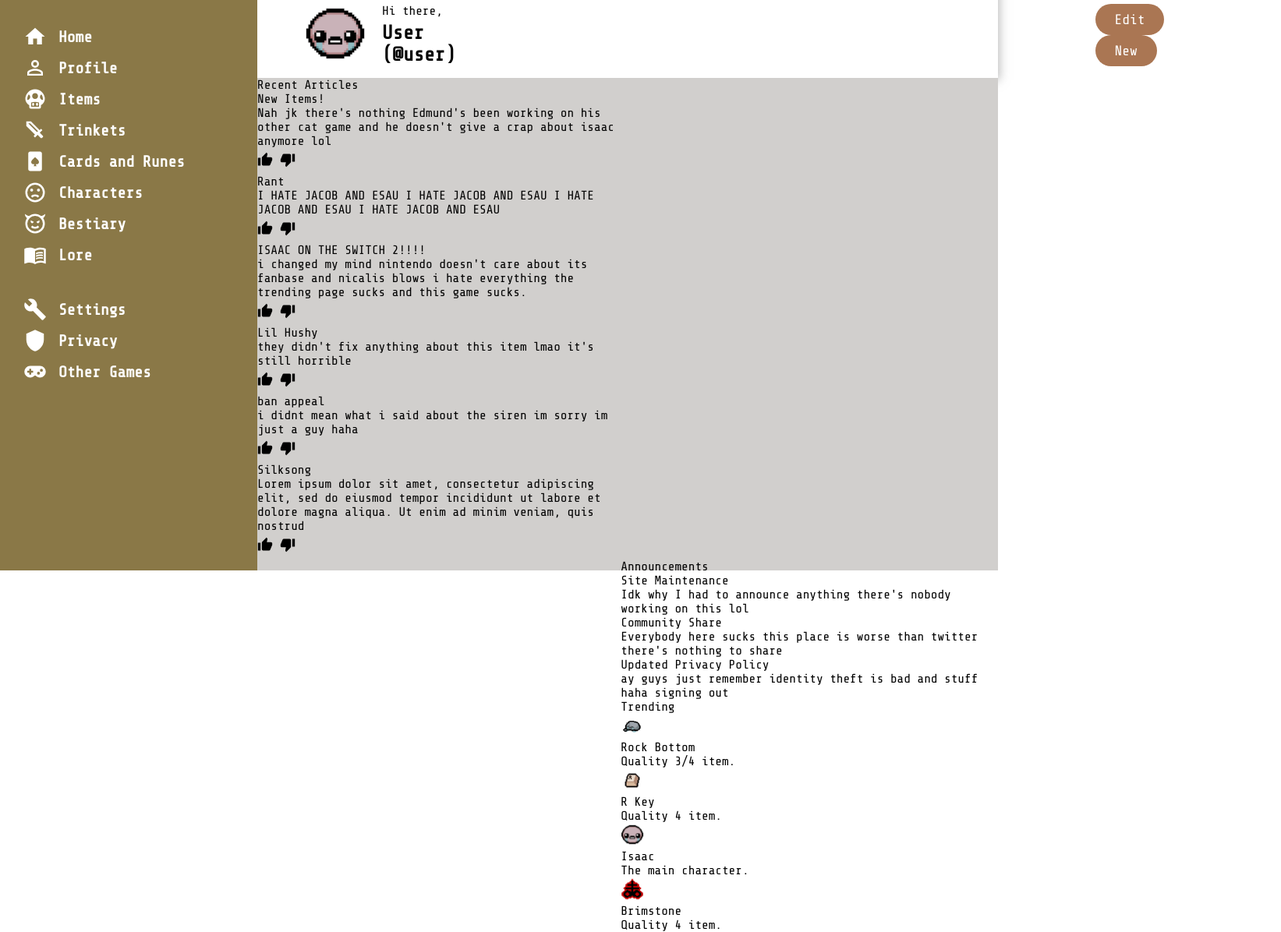
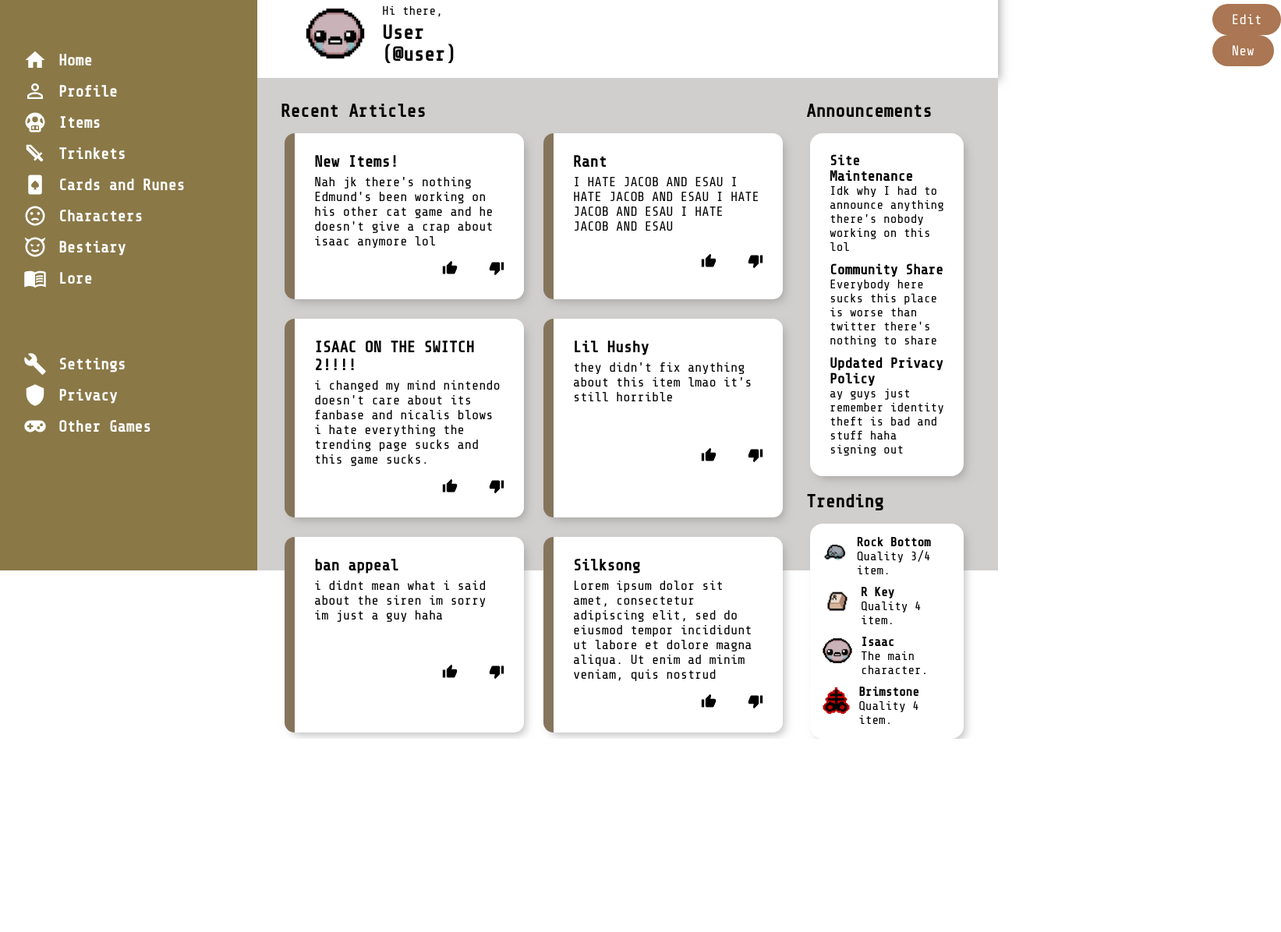
Before and after one commit to Omar05112/odin-admin-dashboard, a plain HTML site: page index.html in a window 1280 px wide. Shown: the part 68-1264 px from the top of the page at 78% size, 1643 px wide, since content can reach past the window. After the commit the page ends 1016 px from the top, so only its background shows below. Drawn offline with Linux system fonts and the light colour scheme.

Commit message:
Finish project, problem from last commit is fixed

```diff
--- a/index.html
+++ b/index.html
@@ -130,79 +130,17 @@
       </div>
       <div class="content">
         <div class="articles">
-          <div class="recentarticles">Recent Articles</div>
+          <div class="contenttitle">Recent Articles</div>
+          <div class="cardscontainer">
             <div class="card">
+              <div class="articletext">
                 <p class="articletitle">New Items!</p>
                 <p class="articlecontent">
-              Nah jk there's nothing Edmund's been working on his other cat game
-              and he doesn't give a crap about isaac anymore lol
+                  Nah jk there's nothing Edmund's been working on his other cat
+                  game and he doesn't give a crap about isaac anymore lol
                 </p>
-            <img src="images/thumb-up.svg" alt="like" class="likedislike" />
-            <img
-              src="images/thumb-down.svg"
-              alt="dislike"
-              class="likedislike"
-            />
               </div>
-          <div class="card">
-            <p class="articletitle">Rant</p>
-            <p class="articlecontent">
-              I HATE JACOB AND ESAU I HATE JACOB AND ESAU I HATE JACOB AND ESAU
-              I HATE JACOB AND ESAU
-            </p>
-            <img src="images/thumb-up.svg" alt="like" class="likedislike" />
-            <img
-              src="images/thumb-down.svg"
-              alt="dislike"
-              class="likedislike"
-            />
-          </div>
-          <div class="card">
-            <p class="articletitle">ISAAC ON THE SWITCH 2!!!!</p>
-            <p class="articlecontent">
-              i changed my mind nintendo doesn't care about its fanbase and
-              nicalis blows i hate everything the trending page sucks and this
-              game sucks.
-            </p>
-            <img src="images/thumb-up.svg" alt="like" class="likedislike" />
-            <img
-              src="images/thumb-down.svg"
-              alt="dislike"
-              class="likedislike"
-            />
-          </div>
-          <div class="card">
-            <p class="articletitle">Lil Hushy</p>
-            <p class="articlecontent">
-              they didn't fix anything about this item lmao it's still horrible
-            </p>
-            <img src="images/thumb-up.svg" alt="like" class="likedislike" />
-            <img
-              src="images/thumb-down.svg"
-              alt="dislike"
-              class="likedislike"
-            />
-          </div>
-          <div class="card">
-            <p class="articletitle">ban appeal</p>
-            <p class="articlecontent">
-              i didnt mean what i said about the siren im sorry im just a guy
-              haha
-            </p>
-            <img src="images/thumb-up.svg" alt="like" class="likedislike" />
-            <img
-              src="images/thumb-down.svg"
-              alt="dislike"
-              class="likedislike"
-            />
-          </div>
-          <div class="card">
-            <p class="articletitlef">Silksong</p>
-            <p class="articlecontent">
-              Lorem ipsum dolor sit amet, consectetur adipiscing elit, sed do
-              eiusmod tempor incididunt ut labore et dolore magna aliqua. Ut
-              enim ad minim veniam, quis nostrud
-            </p>
+              <div class="bothlikedislike">
                 <img src="images/thumb-up.svg" alt="like" class="likedislike" />
                 <img
                   src="images/thumb-down.svg"
@@ -211,15 +149,104 @@
                 />
               </div>
             </div>
+            <div class="card">
+              <div class="articletext">
+                <p class="articletitle">Rant</p>
+                <p class="articlecontent">
+                  I HATE JACOB AND ESAU I HATE JACOB AND ESAU I HATE JACOB AND
+                  ESAU I HATE JACOB AND ESAU
+                </p>
+              </div>
+              <div class="bothlikedislike">
+                <img src="images/thumb-up.svg" alt="like" class="likedislike" />
+                <img
+                  src="images/thumb-down.svg"
+                  alt="dislike"
+                  class="likedislike"
+                />
+              </div>
+            </div>
+            <div class="card">
+              <div class="articletext">
+                <p class="articletitle">ISAAC ON THE SWITCH 2!!!!</p>
+                <p class="articlecontent">
+                  i changed my mind nintendo doesn't care about its fanbase and
+                  nicalis blows i hate everything the trending page sucks and
+                  this game sucks.
+                </p>
+              </div>
+              <div class="bothlikedislike">
+                <img src="images/thumb-up.svg" alt="like" class="likedislike" />
+                <img
+                  src="images/thumb-down.svg"
+                  alt="dislike"
+                  class="likedislike"
+                />
+              </div>
+            </div>
+            <div class="card">
+              <div class="articletext">
+                <p class="articletitle">Lil Hushy</p>
+                <p class="articlecontent">
+                  they didn't fix anything about this item lmao it's still
+                  horrible
+                </p>
+              </div>
+              <div class="bothlikedislike">
+                <img src="images/thumb-up.svg" alt="like" class="likedislike" />
+                <img
+                  src="images/thumb-down.svg"
+                  alt="dislike"
+                  class="likedislike"
+                />
+              </div>
+            </div>
+            <div class="card">
+              <div class="articletext">
+                <p class="articletitle">ban appeal</p>
+                <p class="articlecontent">
+                  i didnt mean what i said about the siren im sorry im just a
+                  guy haha
+                </p>
+              </div>
+              <div class="bothlikedislike">
+                <img src="images/thumb-up.svg" alt="like" class="likedislike" />
+                <img
+                  src="images/thumb-down.svg"
+                  alt="dislike"
+                  class="likedislike"
+                />
+              </div>
+            </div>
+            <div class="card">
+              <div class="articletext">
+                <p class="articletitle">Silksong</p>
+                <p class="articlecontent">
+                  Lorem ipsum dolor sit amet, consectetur adipiscing elit, sed
+                  do eiusmod tempor incididunt ut labore et dolore magna aliqua.
+                  Ut enim ad minim veniam, quis nostrud
+                </p>
+              </div>
+              <div class="bothlikedislike">
+                <img src="images/thumb-up.svg" alt="like" class="likedislike" />
+                <img
+                  src="images/thumb-down.svg"
+                  alt="dislike"
+                  class="likedislike"
+                />
+              </div>
+            </div>
+          </div>
+        </div>
         <div class="announcementsandtrending">
           <div class="announcements">
-            <div>Announcements</div>
+            <div class="contenttitle">Announcements</div>
             <div class="announcementscontainer">
               <div class="announcementone">
                 <div class="announcementtitle">Site Maintenance</div>
                 <div class="announcementcontent">
-                  Idk why I had to announce anything there's nobody working on this
-                  lol
+                  Idk why I had to announce anything there's nobody working on
+                  this lol
                 </div>
               </div>
               <div class="announcementtwo">
@@ -239,7 +266,7 @@
             </div>
           </div>
           <div class="trending">
-            <div>Trending</div>
+            <div class="contenttitle">Trending</div>
             <div class="trendingcontainer">
               <div class="trendingone">
                 <img
@@ -247,8 +274,10 @@
                   alt=""
                   class="trendingicon"
                 />
+                <div class="trendingtextstuff">
                   <div class="trendingtitle">Rock Bottom</div>
                   <div class="trendingtext">Quality 3/4 item.</div>
+                </div>
               </div>
               <div class="trendingtwo">
                 <img
@@ -256,8 +285,10 @@
                   alt=""
                   class="trendingicon"
                 />
+                <div class="trendingtextstuff">
                   <div class="trendingtitle">R Key</div>
                   <div class="trendingtext">Quality 4 item.</div>
+                </div>
               </div>
               <div class="trendingthree">
                 <img
@@ -265,11 +296,14 @@
                   alt=""
                   class="trendingicon"
                 />
+                <div class="trendingtextstuff">
                   <div class="trendingtitle">Isaac</div>
                   <div class="trendingtext">The main character.</div>
                 </div>
+              </div>
               <div class="trendingfour">
                 <img src="images/Bimstoen.webp" alt="" class="trendingicon" />
+                <div class="trendingtextstuff">
                   <div class="trendingtitle">Brimstone</div>
                   <div class="trendingtext">Quality 4 item.</div>
                 </div>
@@ -278,5 +312,6 @@
           </div>
         </div>
       </div>
+    </div>
   </body>
 </html>
--- a/style.css
+++ b/style.css
@@ -22,7 +22,7 @@
 
 .container {
   display: grid;
-  grid-template-columns: 330px 2fr 1fr;
+  grid-template-columns: 330px 2fr;
   grid-template-rows: 7vh 14vh 36vh 33vh 10vh;
 }
 /*HEADER*/
@@ -40,7 +40,7 @@
   display: grid;
   grid-template-columns: 2fr 1.4fr;
   grid-template-rows: 1.5fr 2fr;
-  box-shadow: 5px 6px 12px -3px rgba(134, 134, 134, 0.56);
+  box-shadow: 5px 6px 12px -3px rgba(99, 99, 99, 0.56);
 }
 
 .username {
@@ -71,12 +71,12 @@
 
 #search {
   margin-left: 30px;
-  width: 700px;
-  height: 30px;
+  width: 900px;
+  height: 40px;
   border-radius: 10px;
   border: none;
   background-color: rgb(201, 201, 201);
-  margin-right: 360px;
+  margin-right: 300px;
 }
 
 .headerfirsthalf {
@@ -100,7 +100,7 @@
   display: flex;
   align-items: center;
   gap: 20px;
-  margin-right: 800px;
+  margin-right: 950px;
 }
 
 #useruser {
@@ -150,13 +150,13 @@
   font-size: 25px;
   text-align: center;
   gap: 15px;
-  margin-bottom: 30px;
+  margin-bottom: 60px;
 }
 
 .maindashboardsections {
   font-size: 20px;
   margin-left: 20px;
-  margin-bottom: 40px;
+  margin-bottom: 80px;
   font-weight: bold;
 }
 
@@ -205,18 +205,70 @@
 /*CONTENT*/
 /*CONTENT*/
 .content {
+  padding-left: 30px;
+  padding-top: 30px;
   grid-column: 2/4;
   grid-row: 3/6;
   background-color: rgb(209, 207, 205);
   display: grid;
+  grid-template-columns: 70% 22% 8%;
+  gap: 30px;
+  border: none;
 }
 
-.articles {
-
+.cardscontainer {
+  margin-left: 5px;
+  display: grid;
+  grid-template-columns: repeat(auto-fit, minmax(300px, 1fr));
+  gap: 25px;
 }
 
-.announcementsandtrending{
+.contenttitle {
+  font-weight: bolder;
+  font-size: 23px;
+  margin-bottom: 15px;
+}
 
+.card {
+  display: grid;
+  background-color: white;
+  border-left: 13px solid rgb(134, 117, 93);
+  padding: 25px;
+  border-radius: 13px;
+  row-gap: 10px;
+  box-shadow: 5px 6px 12px -3px rgba(134, 134, 134, 0.56);
+}
+
+.bothlikedislike {
+  display: flex;
+  gap: 40px;
+  justify-content: end;
+}
+
+.articletitle {
+  font-weight: bolder;
+  font-size: 20px;
+  margin-bottom: 5px;
+}
+
+.articlecontent {
+  font-size: 17px;
+}
+
+.announcementscontainer {
+  display: flex;
+  flex-direction: column;
+  background-color: white;
+  padding: 25px;
+  border-radius: 16px;
+  row-gap: 10px;
+  box-shadow: 5px 6px 12px -3px rgba(134, 134, 134, 0.56);
+  margin-left: 5px;
+}
+
+.announcementtitle {
+  font-weight: bolder;
+  font-size: 18px;
 }
 
 .likedislike {
@@ -225,11 +277,35 @@
 }
 
 .trendingicon {
-  width: 30px;
-  height: 30px;
+  width: 40px;
+  height: 40px;
 }
 
 .announcementsandtrending {
-  grid-column: 3/4;
-  grid-row: 3/5;
+  display: flex;
+  flex-direction: column;
+  gap: 20px;
 }
+
+.trendingcontainer {
+  display: flex;
+  flex-direction: column;
+  background-color: white;
+  padding: 15px;
+  border-radius: 16px;
+  row-gap: 10px;
+  box-shadow: 5px 6px 12px -3px rgba(134, 134, 134, 0.56);
+  margin-left: 5px;
+}
+
+.trendingone,
+.trendingtwo,
+.trendingthree,
+.trendingfour {
+  display: flex;
+  gap: 10px;
+}
+
+.trendingtitle {
+  font-weight: bolder;
+}
```
Lines whose indentation alone changed are shown as unchanged.
